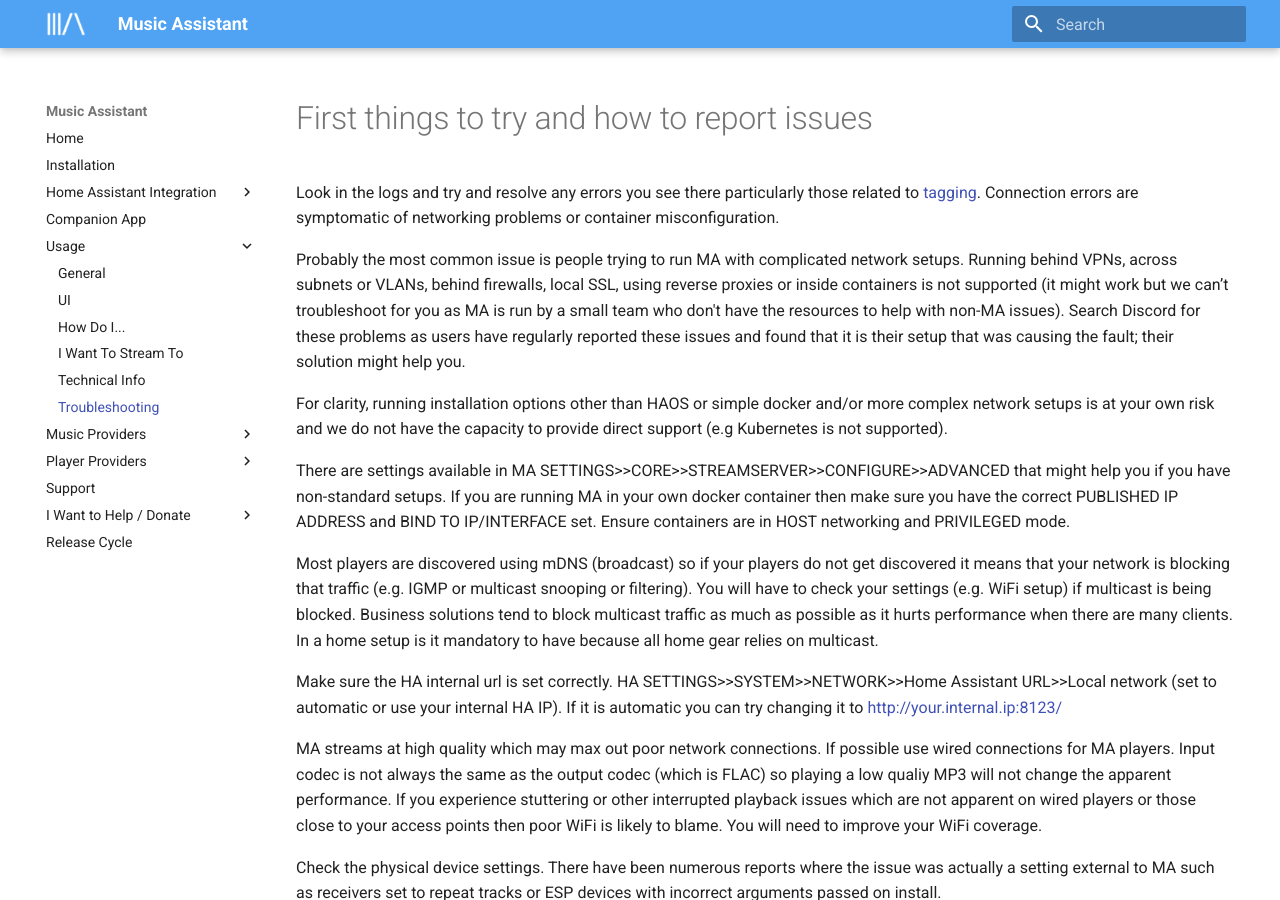
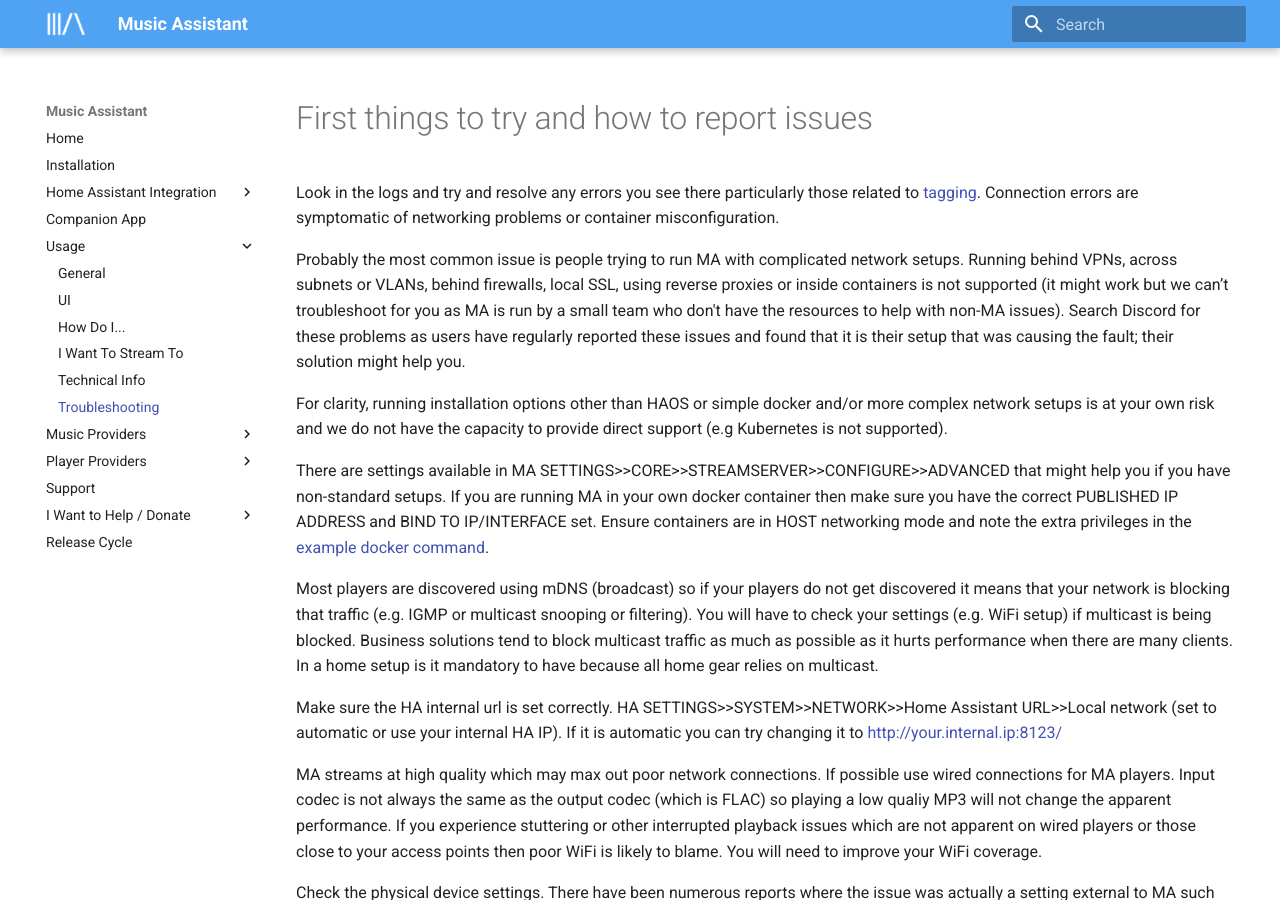
Before and after one commit to pwbriggs/music-assistant.github.io, an MkDocs documentation site: the page built from docs/faq/troubleshooting.md, in a window 1280 px wide and 900 px high. Built offline with MkDocs 1.6.1 and Material for MkDocs 9.7.7, drawn with Linux system fonts in a browser that asks for light colours.

Commit message:
Review changes

```diff
--- a/docs/faq/troubleshooting.md
+++ b/docs/faq/troubleshooting.md
@@ -11,7 +11,7 @@
 
 For clarity, running installation options other than HAOS or simple docker and/or more complex network setups is at your own risk and we do not have the capacity to provide direct support (e.g Kubernetes is not supported).
 
-There are settings available in MA SETTINGS>>CORE>>STREAMSERVER>>CONFIGURE>>ADVANCED that might help you if you have non-standard setups. If you are running MA in your own docker container then make sure you have the correct PUBLISHED IP ADDRESS and BIND TO IP/INTERFACE set. Ensure containers are in HOST networking and PRIVILEGED mode.
+There are settings available in MA SETTINGS>>CORE>>STREAMSERVER>>CONFIGURE>>ADVANCED that might help you if you have non-standard setups. If you are running MA in your own docker container then make sure you have the correct PUBLISHED IP ADDRESS and BIND TO IP/INTERFACE set. Ensure containers are in HOST networking mode and note the extra privileges in the [example docker command](../installation.md#docker-image).
 
 Most players are discovered using mDNS (broadcast) so if your players do not get discovered it means that your network is blocking that traffic (e.g. IGMP or multicast snooping or filtering). You will have to check your settings (e.g. WiFi setup) if multicast is being blocked. Business solutions tend to block multicast traffic as much as possible as it hurts performance when there are many clients. In a home setup is it mandatory to have because all home gear relies on multicast.
 
```
